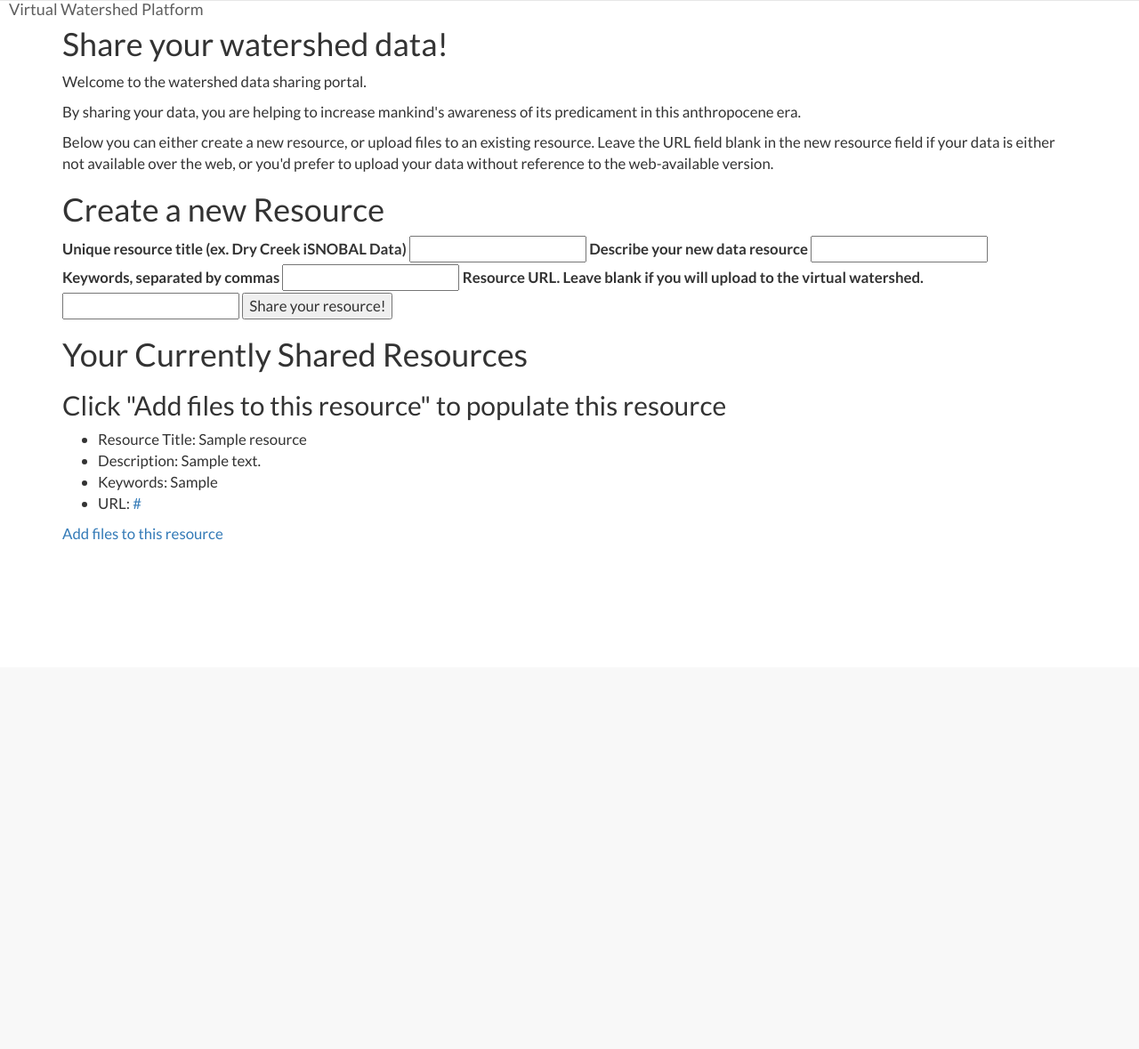
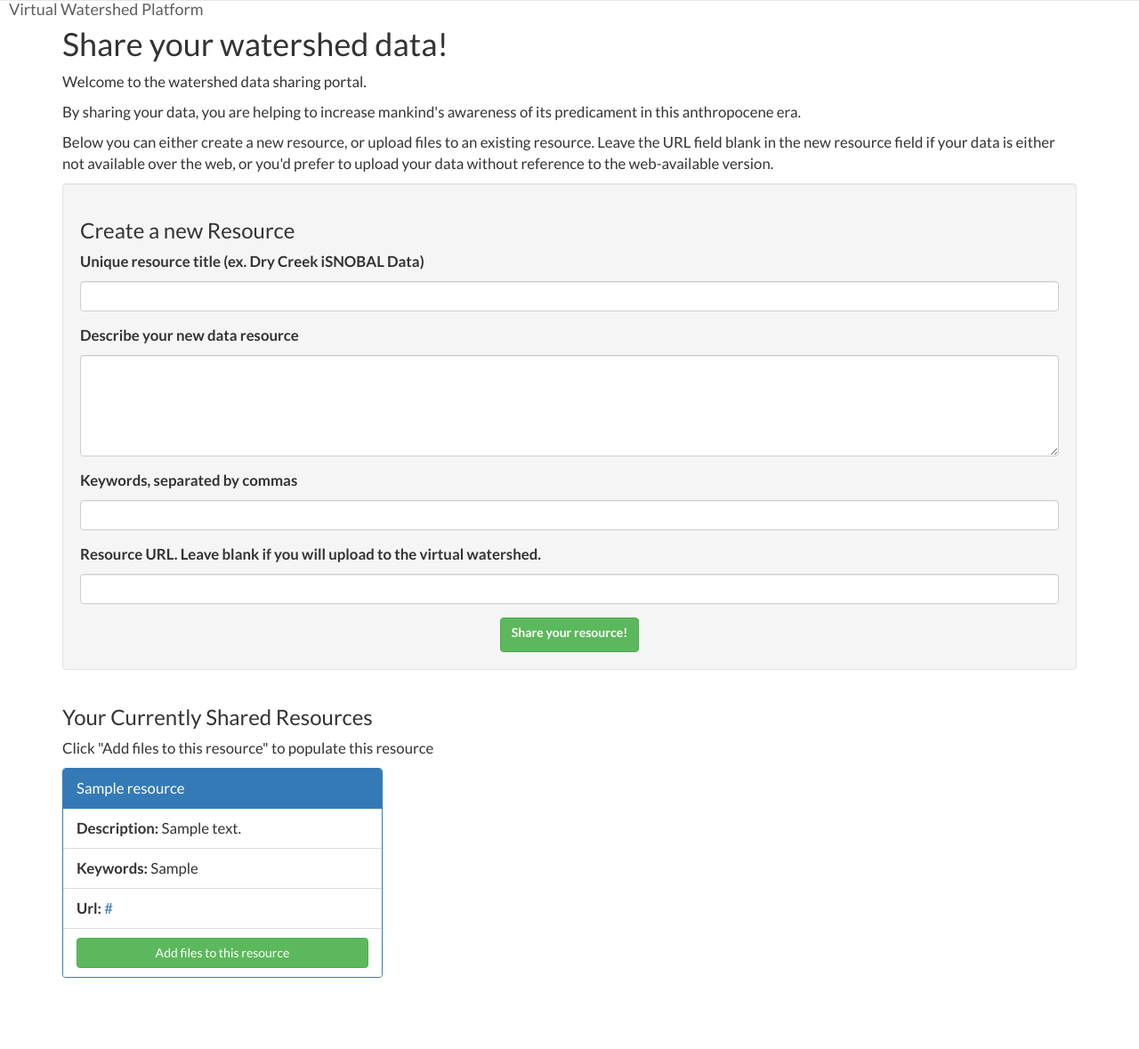
Before and after one commit to josepainumkal/convtools, a Flask app: page /share/ in a window 1280 px wide. Shown: the part 50-1229 px from the top of the page at 89% size. Before the commit the page ends 657 px from the top, so only its background shows below. Run offline with Flask 2, Linux system fonts and the light colour scheme; a user stored in the database is signed in; tables that the repository leaves empty hold one stand-in row (values such as "Sample post"); grey boxes labelled with a size stand in for pictures from a placeholder-image service; parts of the project's set-up code (start-up, migrations or seed data) failed here and were passed over; some libraries are stand-ins or nearby versions.

Commit message:
share page is now bootstrapified
Revised the design of share page to conform to twitter bootstrap

```diff
--- a/app/static/site.css
+++ b/app/static/site.css
@@ -22,3 +22,12 @@ body {
 .container{
   font-size:1.2em;
 }
+
+.centered{
+  text-align:center;
+}
+
+.fixed-height-list{
+  max-height: 250px;
+  overflow:scroll;
+}
--- a/app/templates/share/index.html
+++ b/app/templates/share/index.html
@@ -1,30 +1,11 @@
 {% extends "base.html" %}
-
-{% block style %}
-{{ super() }}
-div.user-resources {
-  margin: 0 200px;
-  background-color: rgba(0,0,0,0.8);
-}
-.user-resources a:link,
-.user-resources a:visited {
-  color: #AAA;
-}
-ul.user-resources {
-   color: white;
-}
-li.user-resources {
-}
-p.share-index {
-   margin: 10 300px;
-}
-{% endblock %}
-
-
 {% block content %}
 {{ super() }}
+
+<div class="row">
+  <div class="col-xs-12 col-sm-12 col-md-12 col-lg-12">
     <h1>Share your watershed data!</h1>
-<p class=share-index>
+    <p>
       Welcome to the watershed data sharing portal.
     </p>
     <p>
@@ -32,56 +13,96 @@ By sharing your data,
       you are helping to increase mankind's awareness of its predicament in
       this anthropocene era.
     </p>
-<p class=share-index>
+    <p>
       Below you can either create a new resource, or upload files to an
       existing resource. Leave the URL field blank in the new resource field
       if your data is either not available over the web, or you'd prefer to
       upload your data without reference to the web-available version.
     </p>
 
-<h1>
-  Create a new Resource
-</h1>
-<form method='POST'>
+      <div class="well">
+          <h3>Create a new Resource</h3>
+          <form method="POST">
               {{ form.csrf_token }}
 
-  {{ form.title.label }} {{ form.title() }}
-  {{ form.description.label }} {{ form.description() }}
-  {{ form.keywords.label }} {{ form.keywords() }}
-  {{ form.url.label }} {{ form.url() }}
+              <div class="form-group">
+                  <label for="title" class="control-label">{{form.title.label}}</label>
+                  <input type="text" class="form-control" id="title" name="title">
+              </div>
 
-  {{ form.submit() }}
+              <div class="form-group">
+                  <label for="description" class="control-label">{{form.description.label}}</label>
+                  <textarea class="form-control"  rows="5" id="description" name="description"></textarea>
+              </div>
+
+              <div class="form-group">
+                  <label for="keywords" class="control-label">{{form.keywords.label}}</label>
+                  <input type="text" class="form-control" id="keywords" name="keywords">
+              </div>
+
+              <div class="form-group">
+                  <label for="url" class="control-label">{{form.url.label}}</label>
+                  <input type="text" class="form-control" id="url" name="url">
+              </div>
+
+              <div class="centered">
+                <button type="submit" class="btn btn-small btn-success">{{form.submit.label}}</button>
+              </div>
+
           </form>
 
+      </div>
+  </div>
+
+
+
+</div>
+<div class="row">
+  <div class="col-xs-12 col-sm-12 col-md-12 col-lg-12">
     {% if current_user.resources %}
-<h1>
+    <h3>
       Your Currently Shared Resources
-</h1>
-<h2>
+    </h3>
+    <p>
       Click "Add files to this resource" to populate this resource
-</h2>
+    </p>
     {% else %}
-<h1>
+    <h3>
       You haven't shared any resources yet.
-</h1>
+    </h3>
     {% endif %}
+    {# Comment
+    <div class="table-responsive">
+      <table class="table table-striped">
+        <thead>
+          <th>Resource Title</th>
+          <th>Description</th>
+          <th>Keywords</th>
+          <th>URL</th>
+          <th>&nbsp;</th>
+        </thead>
+        <tbody>
+          {% for r in current_user.resources %}
+            <tr>
+              <td>{{ r.title }}</td>
+              <td>{{ r.description }}</td>
+              <td>{{ r.keywords }}</td>
+              <td>{{ r.url }}</td>
+              <td>add files</td>
+            </tr>
 
+          {% endfor %}
+
+        </tbody>
+
+      </table>
+    </div>
+    #}
+
+    {# comment
     {% for r in current_user.resources %}
     <div class=user-resources>
-  <ul class=user-resources>
-    <li>
-      Resource Title: {{ r.title }}
-    </li>
-    <li>
-      Description: {{ r.description }}
-    </li>
-    <li>
-      Keywords: {{ r.keywords }}
-    </li>
-    <li>
-      URL: <a href={{ r.url }}>{{ r.url }}</a>
-    </li>
-  </ul>
+
       <p text-align: right>
       {% if r.url[:3] == 'ftp' %}
         <a href="#">
@@ -96,4 +117,47 @@ upload your data without reference to the web-available version.
       </p>
     </div>
     {% endfor %}
+    #}
+  </div>
+
+  {% for r in current_user.resources %}
+    <div class="col-md-4">
+      <div class="panel panel-primary ">
+        <div class="panel-heading">
+          {{ r.title }}
+        </div>
+        <ul class="list-group fixed-height-list">
+          <li class="list-group-item">
+            <strong>Description:</strong> {{ r.description }}
+          </li>
+          <li class="list-group-item">
+            <strong>Keywords:</strong> {{  r.keywords  }}
+          </li>
+          <li class="list-group-item">
+            <strong>Url:</strong> <a href={{ r.url }}>{{ r.url }}</a>
+          </li>
+          {% if r.url[:3] == 'ftp' %}
+            <li class="list-group-item">
+              <a class="btn btn-success btn-block" href="#">
+                Harvest (download all data on FTP, zipped into single archive)
+              </a>
+            </li>
+          {% endif %}
+          <li class="list-group-item">
+            <a class="btn btn-success btn-block" href={{ url_for('share.files', model_run_uuid=r.uuid) }}>
+              Add files to this resource
+            </a>
+          </li>
+
+        </ul>
+      </div>
+
+    </div>
+
+  {% endfor %}
+
+
+</div>
+
+
 {% endblock %}
```
Also changed, not shown: app/templates/share/files.html (+6 -3 lines). Lines whose indentation alone changed are shown as unchanged.
